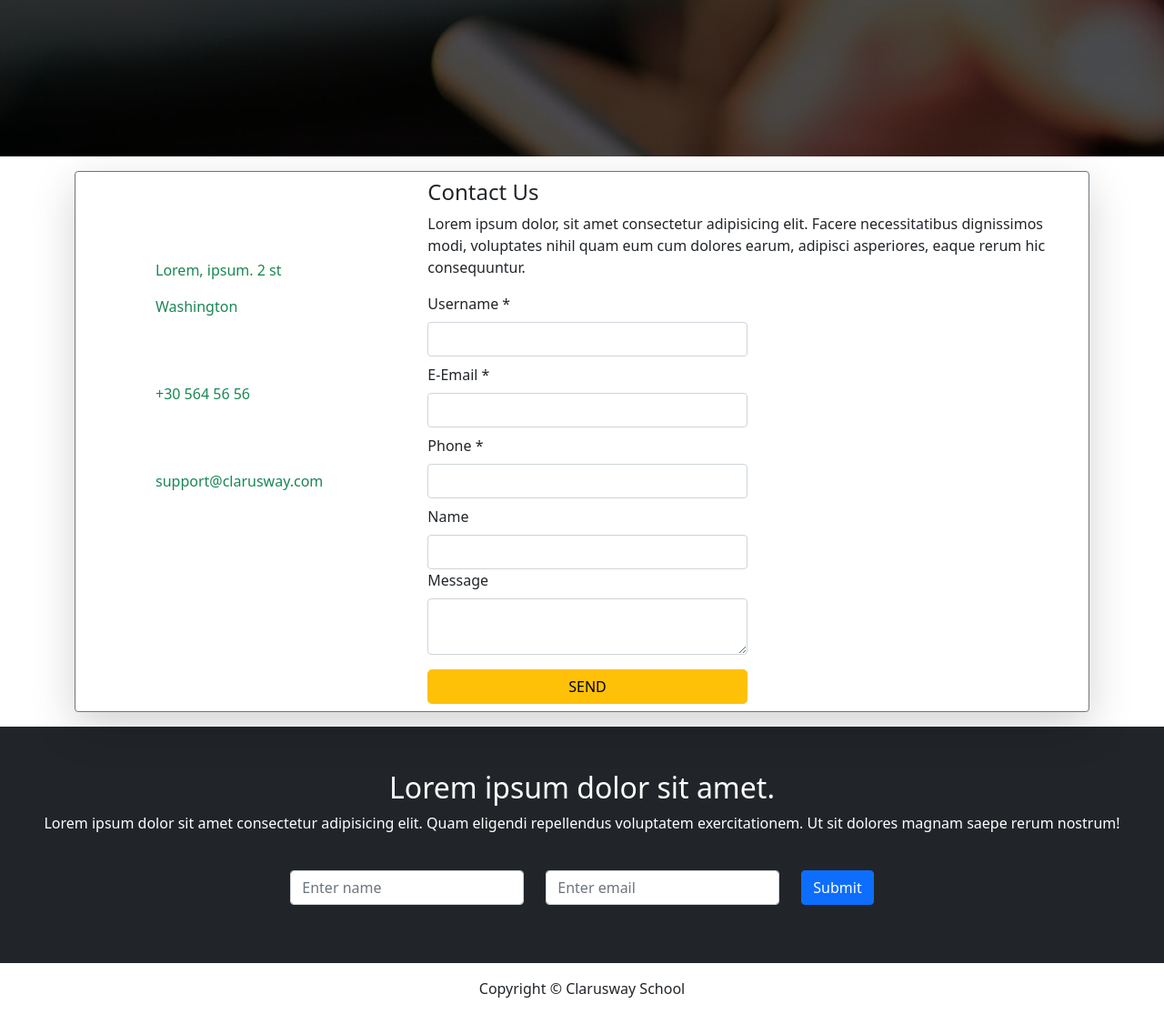
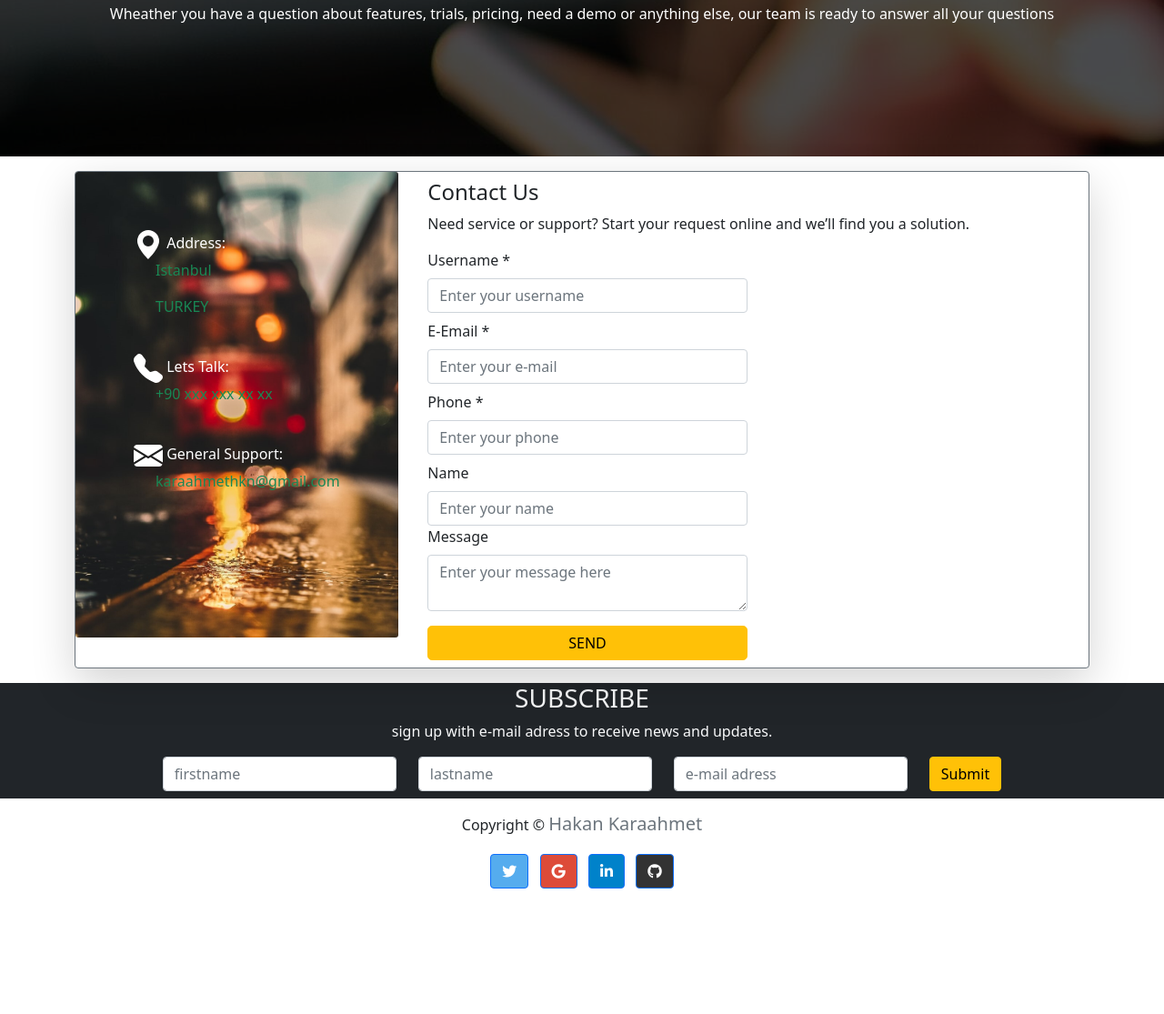
Before and after one commit to hakankaraahmet/Bootstrap-Project, a plain HTML site: page contact.html in a window 1280 px wide. Shown: the part 217-1332 px from the top of the page at 91% size. After the commit the page ends 1222 px from the top, so only its background shows below. Drawn offline with nearby package versions, Linux system fonts and the light colour scheme.

Commit message:
modified contact page and project finished

```diff
--- a/contact.html
+++ b/contact.html
@@ -35,10 +35,13 @@
 
     <div id="contact-content">
       <div class="overlay">
-        <div class="container  text-left pt-2">
+        <div class="container text-center text-left pt-2">
           <div class="row">
               <div class="col">
-                <h1>Contact</h1>
+                <h1 class="display-4 mt-5">Contact</h1>
+                <p>Wheather you have a question about features, trials, pricing, need a demo or anything else,
+                    our team is ready to answer all your questions
+                </p>
                </div>
           </div>
         </div>
@@ -50,7 +53,7 @@
   <div class="card shadow-lg border border-secondary border-1 ">
     <div class="row">
       <div class="col-md-4">
-        <img src="./img/addres.jpg" class="card-img"alt="" width="100%">
+        <img src="./images/addres.jpg" class="card-img"alt="" width="100%">
         <div class="card-img-overlay text-white">
 
         <div class="address text-start ps-5 pt-5">
@@ -60,8 +63,8 @@
               </svg>
 
               Address:
-              <p class=" text-success ps-4">Lorem, ipsum. 2 st</p>
-              <p class="text-success  ps-4"> Washington </p>
+              <p class=" text-success ps-4">Istanbul</p>
+              <p class="text-success  ps-4"> TURKEY </p>
         </div>
 
         <div class="phone text-start ps-5 pt-4">
@@ -71,7 +74,7 @@
           </svg>
 
           Lets Talk:
-          <p class=" text-success ps-4">+30 564 56 56</p>
+          <p class=" text-success ps-4">+90 xxx xxx xx xx</p>
 
          </div>
 
@@ -82,7 +85,7 @@
           </svg>
 
           General Support:
-          <p class=" text-success ps-4">support@clarusway.com</p>
+          <p class=" text-success ps-4">karaahmethkn@gmail.com</p>
 
          </div>
 
@@ -93,20 +96,21 @@
 
       <div class="col-md-8 ">
         <h4 class="m-2">Contact Us</h4>
-        <p class="m-2">Lorem ipsum dolor, sit amet consectetur adipisicing elit. Facere necessitatibus dignissimos modi, voluptates nihil quam eum cum dolores earum, adipisci asperiores, eaque rerum hic consequuntur.</p>
+        <p class="m-2">Need service or support? Start your request online and we’ll find you a solution.
+        </p>
 
-        <form action="" class=" w-50 p-2">
+        <form class=" w-50 p-2">
           <label for="" class="form-label ">Username *</label>
-          <input type="text" class="form-control">
+          <input type="text" class="form-control"  placeholder="Enter your username">
           <label for="" class="form-label mt-2">E-Email  *</label>
-          <input type="email" class="form-control">
+          <input type="email" class="form-control"  placeholder="Enter your e-mail">
           <label for="" class="form-label mt-2">Phone  *</label>
-          <input type="tel" class="form-control">
+          <input type="tel" class="form-control"    placeholder="Enter your phone">
           <label for="" class="form-label mt-2">Name</label>
-          <input type="text" class="form-control">
+          <input type="text" class="form-control"   placeholder="Enter your name">
 
           <label for="" class="form-label">Message</label>
-          <textarea name="" class="form-control" ></textarea>
+          <textarea name="" class="form-control"    placeholder="Enter your message here" ></textarea>
           <button type="submit" class="btn btn-warning mt-3 rounded-3 w-100">SEND</button>
         </form>
       </div>
@@ -114,34 +118,70 @@
   </div>
 </div>
 
-<!-- --------FOOTER-------------------- -->
-<div class="container-fluid bg-dark text-white text-center p-5 mt-3">
+<!-- ------------------------------------SUBSCRIBE----------------------------------------------- -->
+
+
+<div class="container-expand-md bg-dark text-light text-center mt-3">
     <div class="row">
       <div class="col">
-      <h2>Lorem ipsum dolor sit amet.</h2>
-      <p>Lorem ipsum dolor sit amet consectetur adipisicing elit. Quam eligendi repellendus voluptatem exercitationem. Ut sit dolores magnam saepe rerum nostrum!</p>
-      <br>
-      <form action="" class="row row-cols-md-auto justify-content-center ">
-        <div class="col-12">
-          <input type="text" class="form-control mb-3" placeholder="Enter name">
-        </div>
-        <div class="col-12">
-          <input type="text" class="form-control mb-3" placeholder="Enter email">
-        </div>
-        <div class="col-12">
-          <button class="btn btn-primary">Submit</button>
-        </div>
+        <h3>SUBSCRIBE</h3>
+        <P>sign up with e-mail adress to receive news and updates.</P>
+        <form action="" class="row row-cols-md-auto justify-content-center">
+          <div><input type="text" class="mb-2 form-control" placeholder="firstname"></div>
+          <div><input type="text" class="mb-2 form-control" placeholder="lastname"></div>
+          <div><input type="text" class="mb-2 form-control" placeholder="e-mail adress"></div>
+          <div><button class="mb-2 btn  btn-warning">Submit</button></div>
         </form>
       </div>
     </div>
   </div>
 
-  <div class="footer text-center p-3">
+
+  <!-- ----------------------------------------------------FOOTER----------------------------------------- -->
+
   <div class="container">
     <div class="row">
-        <div class="col">
-          Copyright &copy; <span>Clarusway School</span>
-        </div>
+      <div class="col text-center mt-3">
+        <p> Copyright &#169; <span><a class="link-secondary text-decoration-none h5" href="https://github.com/hakankaraahmet" target="_blank">Hakan Karaahmet</a></span> </p>
+        <section class="mb-4">
+          <!-- Twitter -->
+          <a
+             class="btn btn-primary btn-floating m-1"
+             style="background-color: #55acee;"
+             href="https://twitter.com/karaahmetogluhk"
+             role="button"
+             target="_blank"
+             ><i class="fab fa-twitter"></i
+            ></a>
+
+          <!-- Google -->
+          <a
+             class="btn btn-primary btn-floating m-1"
+             style="background-color: #dd4b39;"
+             href="https://mailto:karaahmethkn@gmail.com"
+             role="button"
+             target="_blank"
+             ><i class="fab fa-google"></i
+            ></a>
+          <!-- Linkedin -->
+          <a
+             class="btn btn-primary btn-floating m-1"
+             style="background-color: #0082ca;"
+             href="https://www.linkedin.com/in/hakan-karaahmeto%C4%9Flu-9988171b3/"
+             role="button"
+             target="_blank"
+             ><i class="fab fa-linkedin-in"></i
+            ></a>
+          <!-- Github -->
+          <a
+             class="btn btn-primary btn-floating m-1"
+             style="background-color: #333333;"
+             href="https://github.com/hakankaraahmet"
+             role="button"
+             target="_blank"
+             ><i class="fab fa-github"></i
+            ></a>
+        </section>
       </div>
     </div>
   </div>
```
Lines whose indentation alone changed are shown as unchanged.
